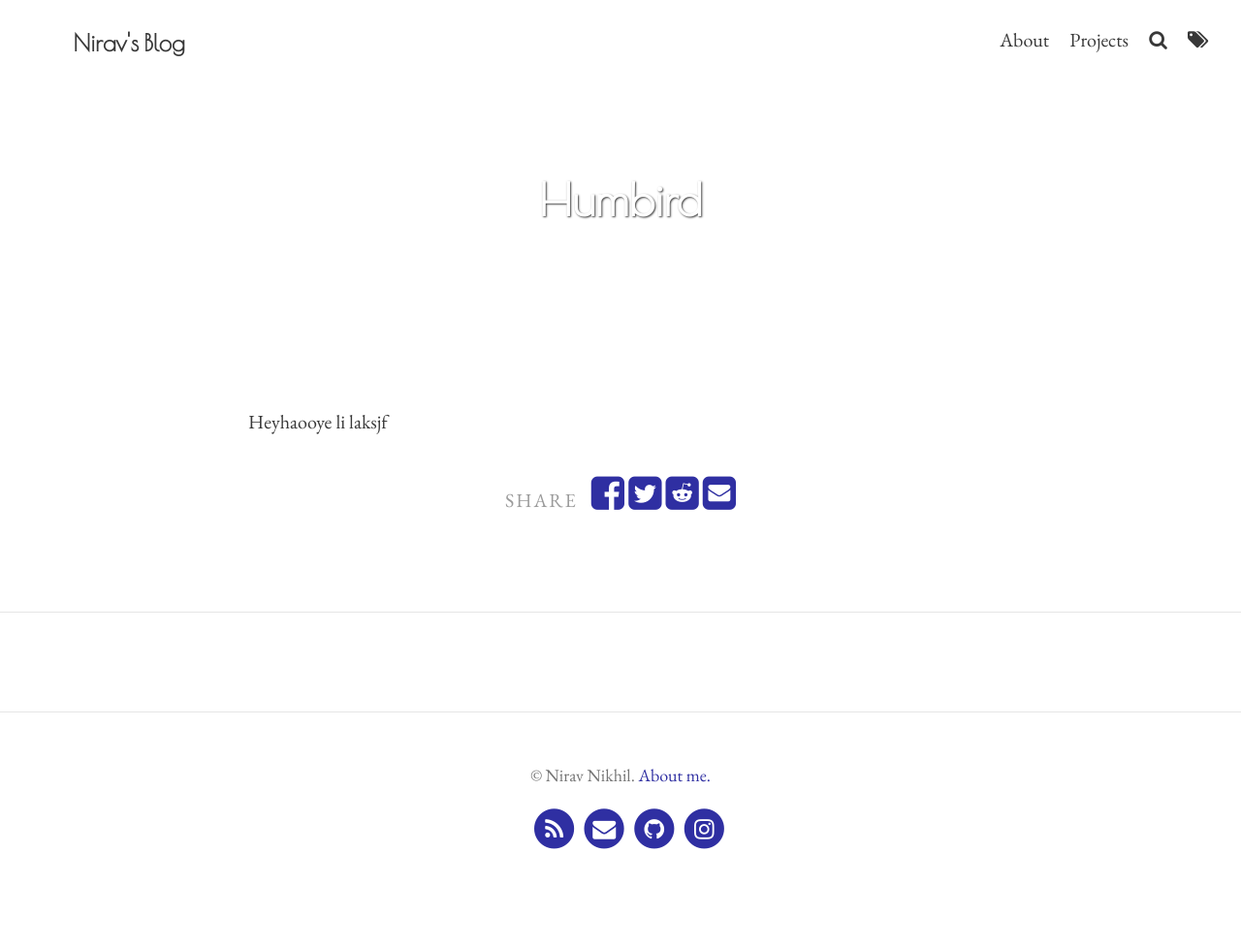
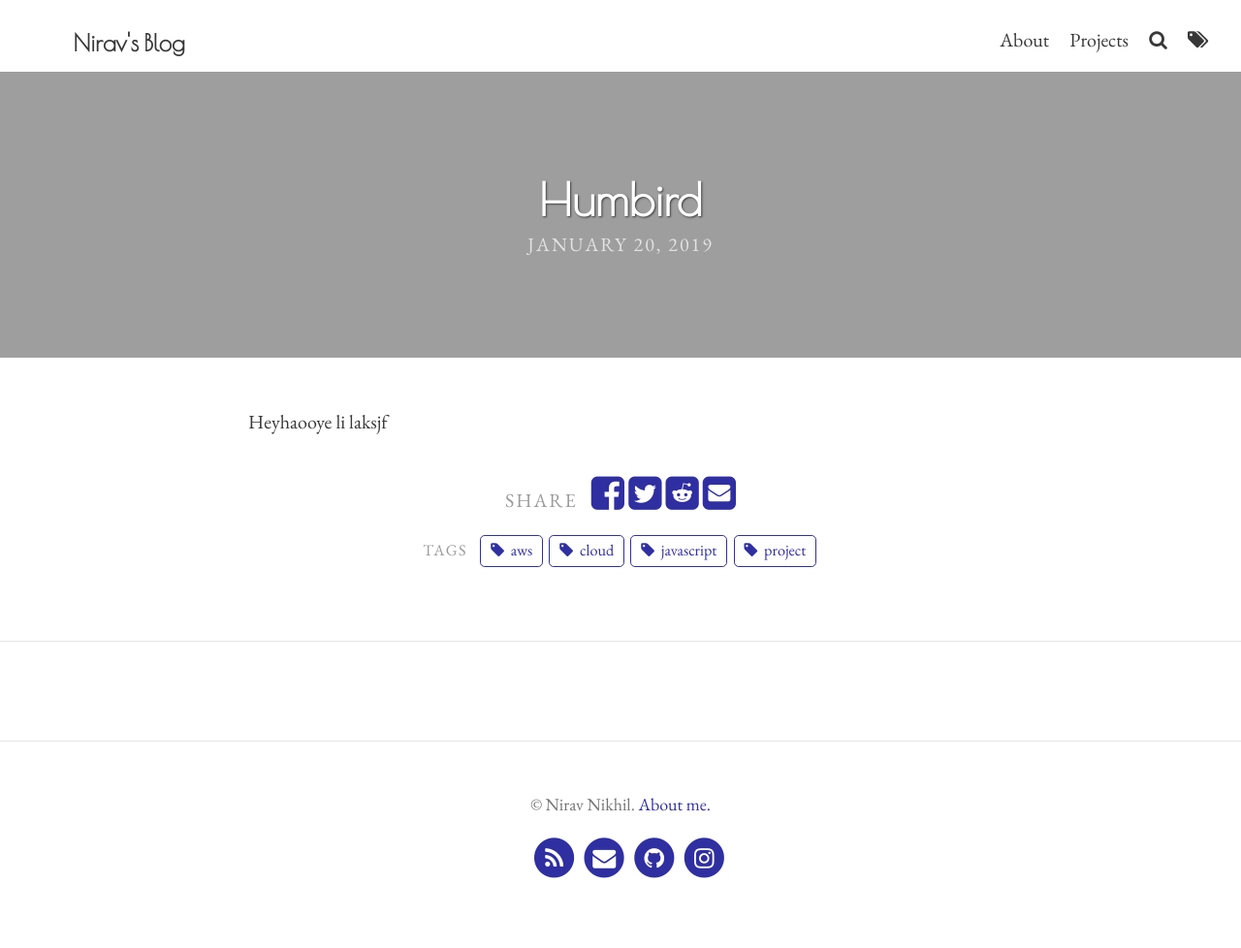
Before and after one commit to niravcodes/niravcodes.github.io, a Jekyll site: the page built from _portfolio/humbird.md, in a window 1280 px wide. Shown: the whole page at 97% size. Built offline with Jekyll 4.4.1, drawn with Linux system fonts in a browser that asks for light colours; comment, search, counter and statistics services are not loaded; before the commit the page ends 949 px from its top, so only the background shows below that.

Commit message:
Update from Forestry.io - Updated humbird.md

```diff
--- a/_portfolio/humbird.md
+++ b/_portfolio/humbird.md
@@ -1,9 +1,13 @@
 ---
 layout: post
 title: Humbird
-tags: []
+tags:
+- javascript
+- project
+- cloud
+- aws
 img: https://nirav.com.np/assets/img/sshot-1.png
-feature-img: ''
+feature-img: https://nirav.com.np/assets/img/vue2.jpg
 date: 2019-01-20 07:46:50 +0000
 
 ---
```
